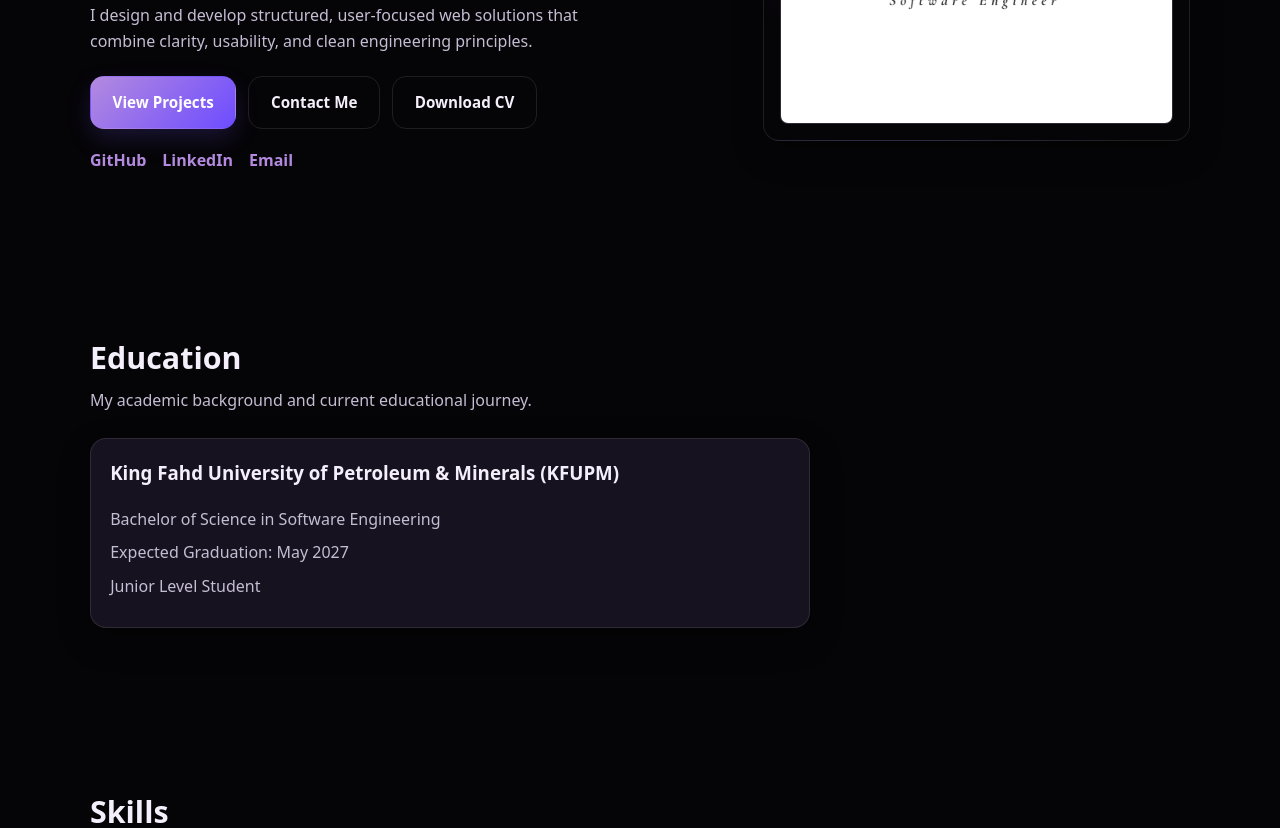
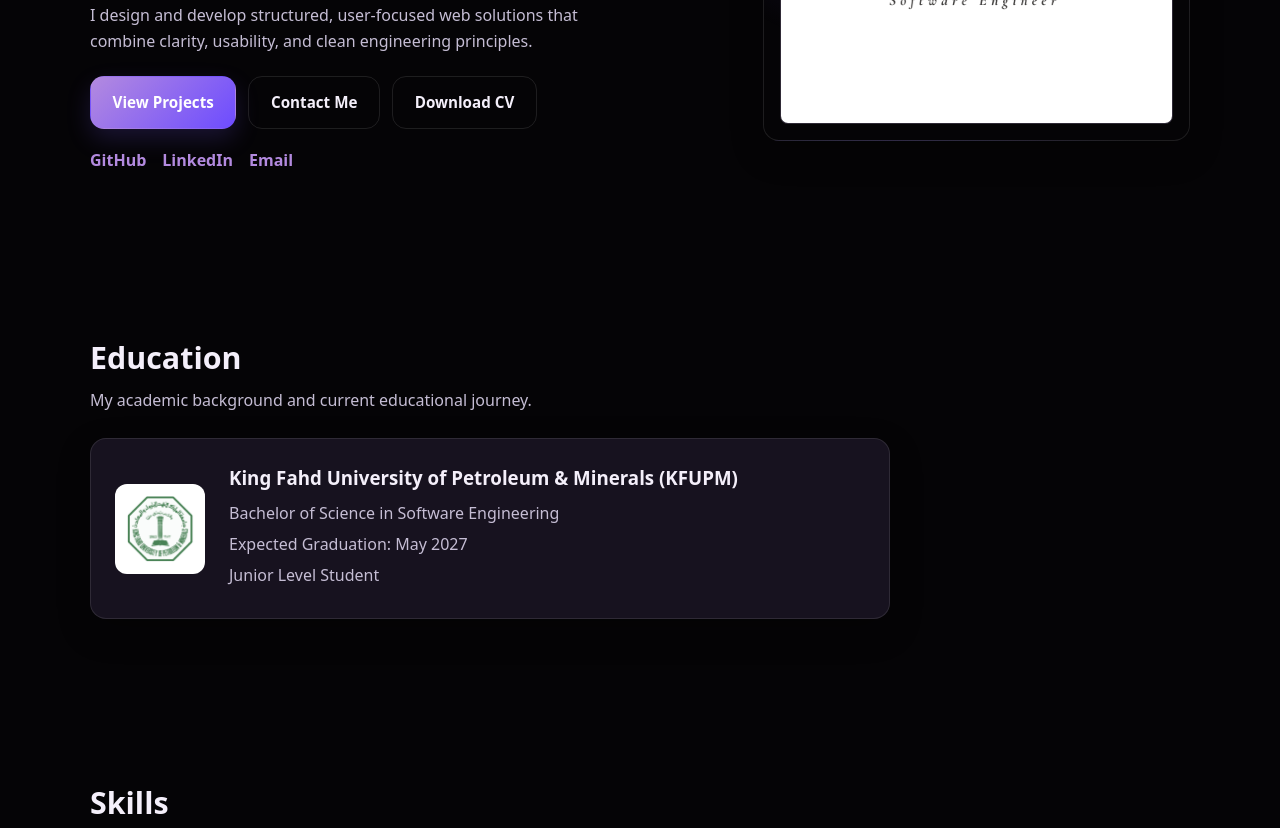
Before and after one commit to ReemaAlqahtani1/202280860-ReemaAlQahtani-assignment4, a plain HTML site: page index.html in a window 1280 px wide. Shown: the part 462-1290 px from the top of the page. Drawn offline with Linux system fonts and the light colour scheme.

Commit message:
adding logo to education section

```diff
--- a/css/styles.css
+++ b/css/styles.css
@@ -820,23 +820,41 @@ textarea{
 }
 
 /* =========================
+
    Education Section
+
 ========================= */
 .education-box{
   border: 1px solid var(--border);
   background: var(--surface);
   border-radius: var(--radius);
-  padding: 1.2rem;
+  padding: 1.5rem;
   box-shadow: var(--shadow);
-  max-width: 720px;
+  max-width: 800px;
+}
+
+.education-header{
+  display: flex;
+  align-items: center;
+  gap: 1.5rem;
+  flex-wrap: wrap;
+}
+
+.education-logo{
+  width: 90px;
+  height: 90px;
+  object-fit: contain;
+  background: white;
+  padding: 8px;
+  border-radius: 12px;
 }
 
 .education-box h3{
-  margin-top: 0;
+  margin: 0 0 .5rem 0;
 }
 
 .education-box p{
-  margin: .5rem 0;
+  margin: .35rem 0;
   color: var(--muted);
 }
 
--- a/index.html
+++ b/index.html
@@ -126,16 +126,19 @@
           <p>My academic background and current educational journey.</p>
         </div>
         <div class="education-box">
-          <h3>King Fahd University of Petroleum & Minerals (KFUPM)</h3>
-          <p>
-            Bachelor of Science in Software Engineering
-          </p>
-          <p>
-            Expected Graduation: May 2027
-          </p>
-          <p>
-            Junior Level Student
-          </p>
+          <div class="education-header">
+            <img
+              src="assets/images/kfupm-logo.png"
+              alt="KFUPM Logo"
+              class="education-logo"
+            />
+            <div>
+              <h3>King Fahd University of Petroleum & Minerals (KFUPM)</h3>
+              <p>Bachelor of Science in Software Engineering</p>
+              <p>Expected Graduation: May 2027</p>
+              <p>Junior Level Student</p>
+            </div>
+          </div>
         </div>
       </div>
     </section>
```
Also changed, not shown: assets/images/kfupm-logo.png (added), 2 other files.
